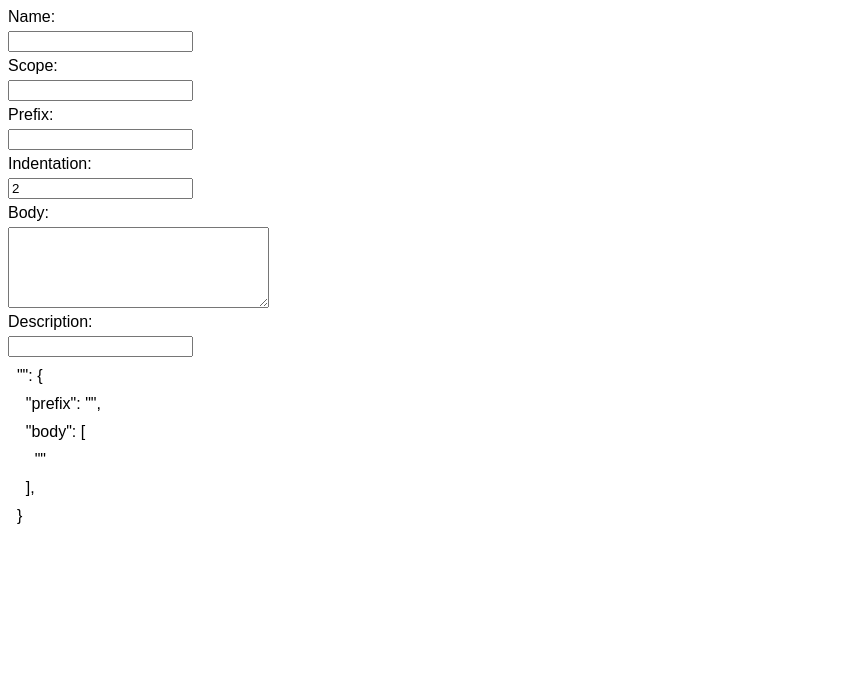
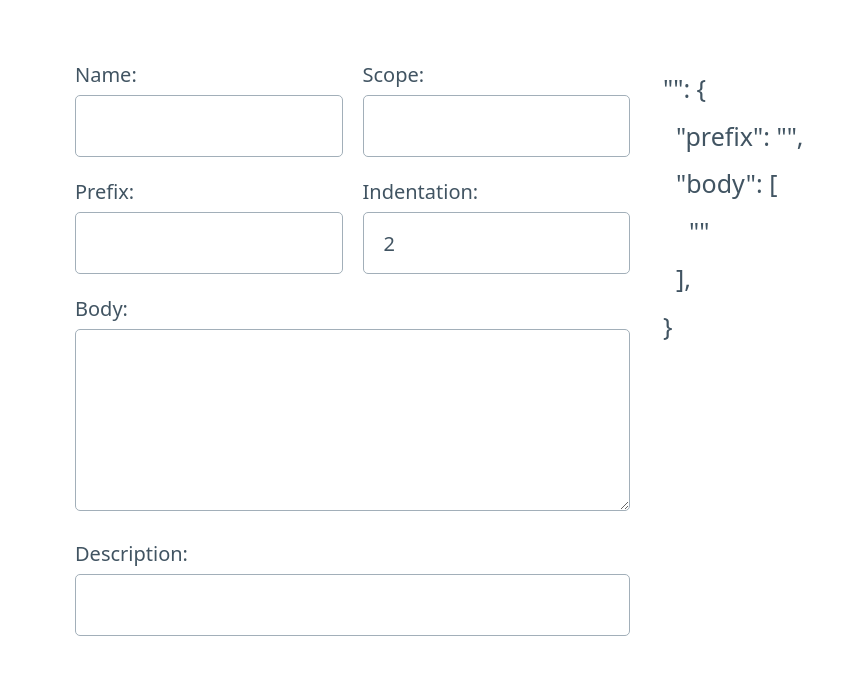
Before and after one commit to TiagoJacintoDev/vscode-snippet-generator, a React (Vite) app: page / in a window 1280 px wide. Shown: the top 674 px of the page, without its empty margins (0-857 px from the left). Built offline with nearby package versions, Linux system fonts and the light colour scheme.

Commit message:
Style Application

```diff
--- a/package.json
+++ b/package.json
@@ -9,6 +9,7 @@
     "preview": "vite preview"
   },
   "dependencies": {
+    "@picocss/pico": "^1.5.6",
     "react": "^18.2.0",
     "react-dom": "^18.2.0"
   },
--- a/src/App.tsx
+++ b/src/App.tsx
@@ -16,9 +16,12 @@ export const App = () => {
   });
 
   return (
-    <>
+    <main
+      style={{ marginTop: "60px", marginInline: "auto" }}
+      className="container grid"
+    >
       <Form {...inputs} setInputs={setInputs} />
       <Display {...inputs} />
-    </>
+    </main>
   );
 };
--- a/src/components/Display.tsx
+++ b/src/components/Display.tsx
@@ -1,7 +1,5 @@
-import { formatBody, indentText, paragraph } from "../helpers/functions";
+import { formatBody, indentText } from "../helpers/functions";
 import { Inputs } from "../types/Inputs";
-
-interface DisplayProps {}
 
 export const Display = ({
   body,
@@ -34,12 +32,19 @@ export const Display = ({
   });
 
   return (
-    <>
+    <section>
       {indentedDisplay.map((line, index) => (
-        <p key={index} style={{ whiteSpace: "pre", marginBlock: "10px" }}>
+        <p
+          key={index}
+          style={{
+            whiteSpace: "pre",
+            marginBlock: "10px",
+            fontSize: "25px",
+          }}
+        >
           {line}
         </p>
       ))}
-    </>
+    </section>
   );
 };
--- a/src/components/Form.tsx
+++ b/src/components/Form.tsx
@@ -139,23 +139,26 @@ export const Form = ({
   };
 
   return (
-    <form
-      style={{
-        display: "flex",
-        flexDirection: "column",
-        alignItems: "flex-start",
-        gap: "5px",
-      }}
-    >
+    <form style={{ marginBlock: "auto" }}>
+      <div className="grid">
+        <div>
           <label htmlFor="name">Name:</label>
           <input id="name" name="name" value={name} onChange={setInput} />
+        </div>
 
+        <div>
           <label htmlFor="scope">Scope:</label>
           <input id="scope" name="scope" value={scope} onChange={setInput} />
+        </div>
+      </div>
 
+      <div className="grid">
+        <div>
           <label htmlFor="prefix">Prefix:</label>
           <input id="prefix" name="prefix" value={prefix} onChange={setInput} />
+        </div>
 
+        <div>
           <label htmlFor="indentation">Indentation:</label>
           <input
             type="number"
@@ -164,6 +167,8 @@ export const Form = ({
             value={indentation}
             onChange={setInput}
           />
+        </div>
+      </div>
 
       <label htmlFor="body">Body:</label>
       <textarea
@@ -184,6 +189,8 @@ export const Form = ({
         }}
       />
 
+      <div className="grid">
+        <div>
           <label htmlFor="description">Description:</label>
           <input
             id="description"
@@ -191,9 +198,10 @@ export const Form = ({
             value={description}
             onChange={setInput}
           />
+        </div>
 
         {tabs.length > 0 && (
-        <>
+          <div>
             <label htmlFor="selectTab">Select Tab:</label>
             <select
               id="selectTab"
@@ -206,14 +214,17 @@ export const Form = ({
                 </option>
               ))}
             </select>
-        </>
+          </div>
         )}
+      </div>
 
+      <div className="grid">
         {tabs.length > 0 && <TabSelector {...{ goToBodyLine, tabs }} />}
 
         {variables.length > 0 && (
           <VariableSelector {...{ goToBodyLine, variables }} />
         )}
+      </div>
     </form>
   );
 };
--- a/src/components/TabSelector.tsx
+++ b/src/components/TabSelector.tsx
@@ -8,7 +8,7 @@ interface TabSelectorProps {
 
 export const TabSelector = ({ goToBodyLine, tabs }: TabSelectorProps) => {
   return (
-    <>
+    <div>
       <label htmlFor="tagSelector">Go To Tab:</label>
       {/* TODO: Go to body line on option click, not on change */}
       <select id="tagSelector" onChange={goToBodyLine}>
@@ -28,6 +28,6 @@ export const TabSelector = ({ goToBodyLine, tabs }: TabSelectorProps) => {
           </optgroup>
         ))}
       </select>
-    </>
+    </div>
   );
 };
--- a/src/components/VariableSelector.tsx
+++ b/src/components/VariableSelector.tsx
@@ -11,7 +11,7 @@ export const VariableSelector = ({
   variables,
 }: VariableSelectorProps) => {
   return (
-    <>
+    <div>
       <label htmlFor="variableSelector">Go To Variable:</label>
       {/* TODO: Go to body line on option click, not on change */}
       <select id="variableSelector" onChange={goToBodyLine}>
@@ -31,6 +31,6 @@ export const VariableSelector = ({
           </optgroup>
         ))}
       </select>
-    </>
+    </div>
   );
 };
--- a/src/index.css
+++ b/src/index.css
@@ -1,3 +1,5 @@
-html {
-  font-family: sans-serif;
+html,
+body,
+#root {
+  height: 100%;
 }
--- a/src/main.tsx
+++ b/src/main.tsx
@@ -1,6 +1,7 @@
 import ReactDOM from "react-dom/client";
 import { App } from "./App";
 import "./index.css";
+import "@picocss/pico";
 
 ReactDOM.createRoot(document.getElementById("root") as HTMLElement).render(
   <App />
```
Also changed, not shown: 1 other file (tests, documents, lock files or other folders). Lines whose indentation alone changed are shown as unchanged.
